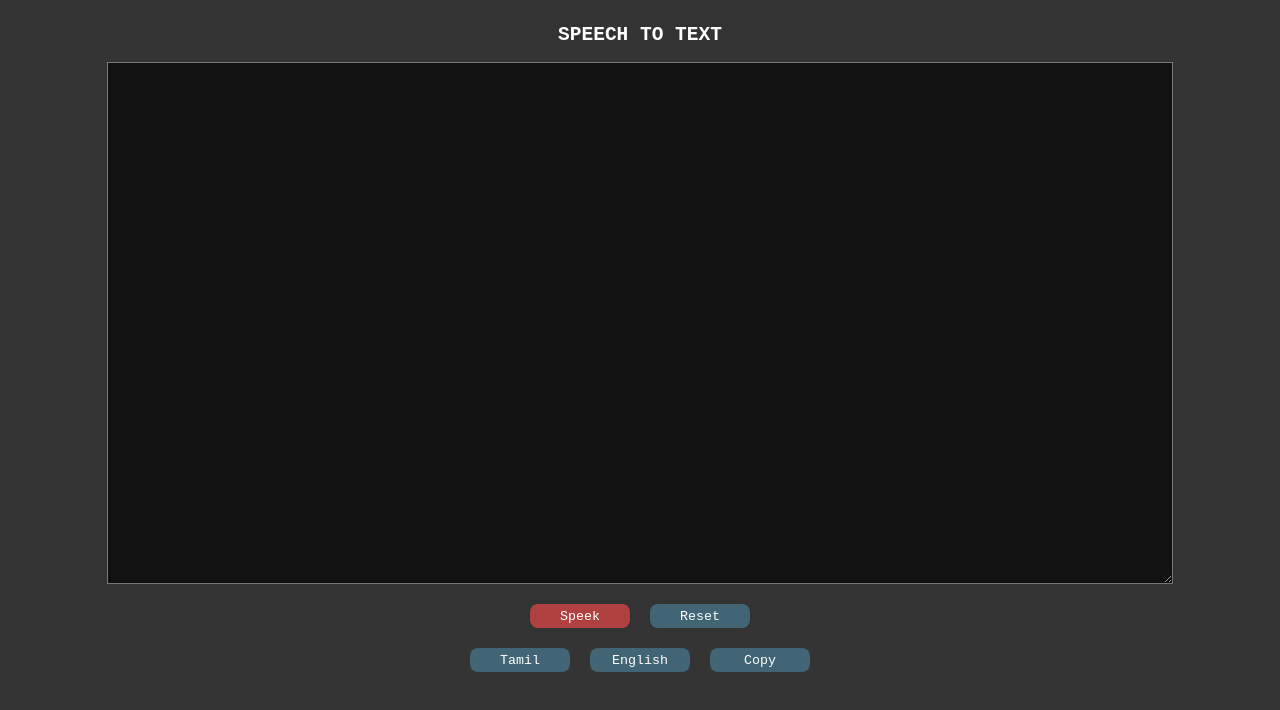
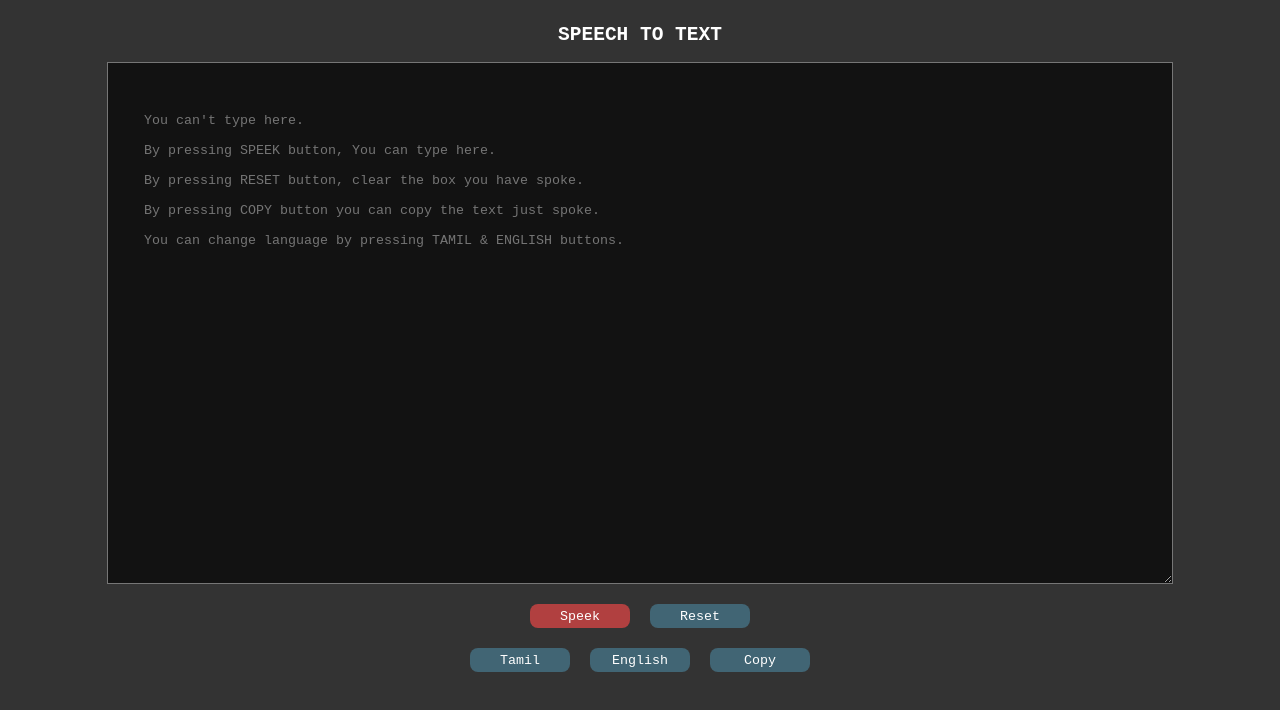
Before and after one commit to sarava338/speech-to-text, a React (Vite) app: page / in a window 1280 px wide. Shown: the top 710 px of the page. Built offline with nearby package versions, Linux system fonts and the light colour scheme.

Commit message:
Modify: Added placeholder with instructions

```diff
--- a/src/components/VoiceRecognition.jsx
+++ b/src/components/VoiceRecognition.jsx
@@ -11,6 +11,18 @@ const VoiceRecognition = () => {
     browserSupportsSpeechRecognition,
     isMicrophoneAvailable,
   } = useSpeechRecognition();
+
+  const placeHolder = `
+
+  You can't type here.
+
+  By pressing SPEEK button, You can type here.
+
+  By pressing RESET button, clear the box you have spoke.
+
+  By pressing COPY button you can copy the text just spoke.
+
+  You can change language by pressing TAMIL & ENGLISH buttons.`;
 
   const handleSpeek = () => {
     if (listening) {
@@ -31,7 +43,11 @@ const VoiceRecognition = () => {
   else
     return (
       <section>
-        <textarea id="speech-to-text" value={transcript}></textarea>
+        <textarea
+          id="speech-to-text"
+          value={transcript}
+          placeholder={placeHolder}
+        ></textarea>
         <div>
           <button id="speek" onClick={handleSpeek}>
             Speek
```
